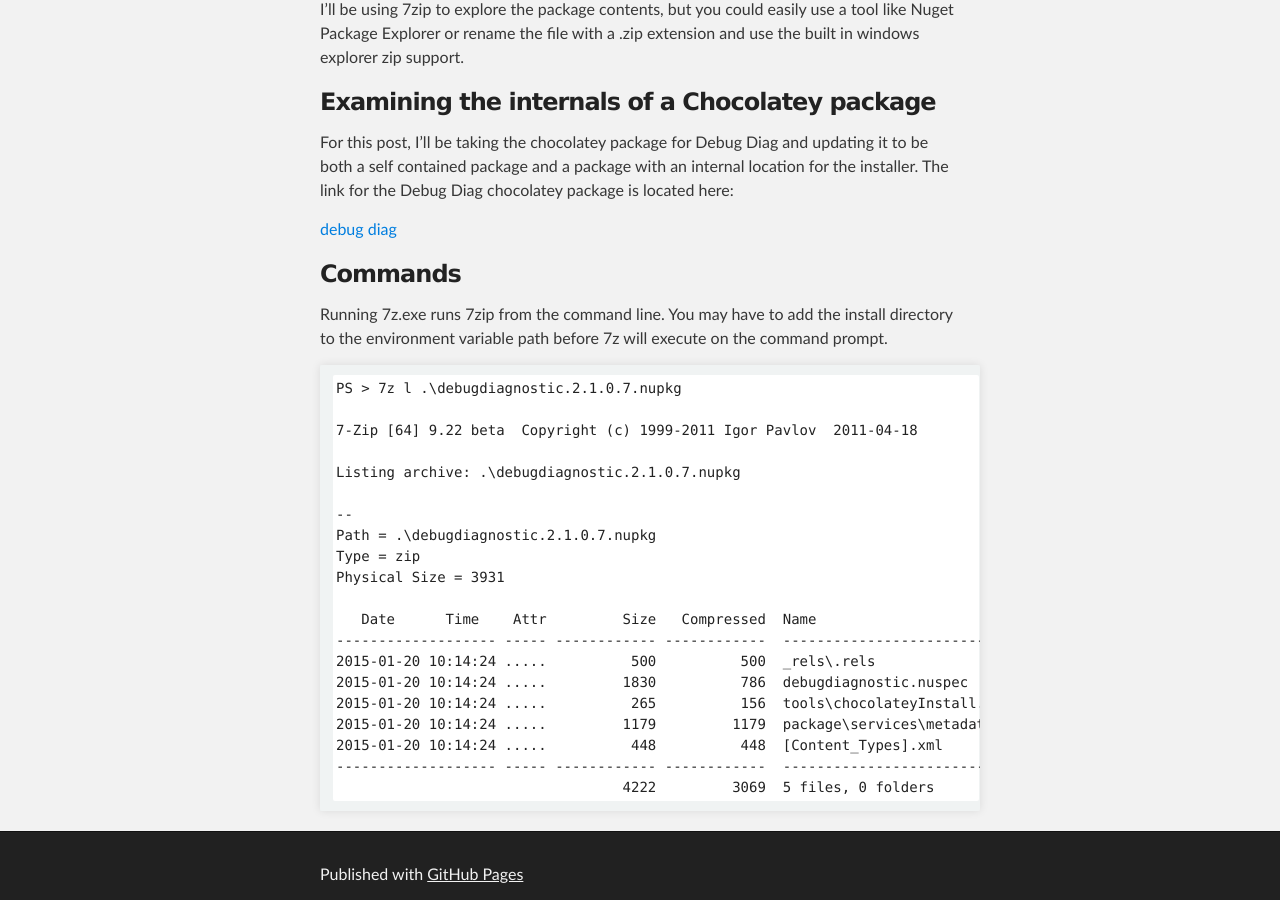
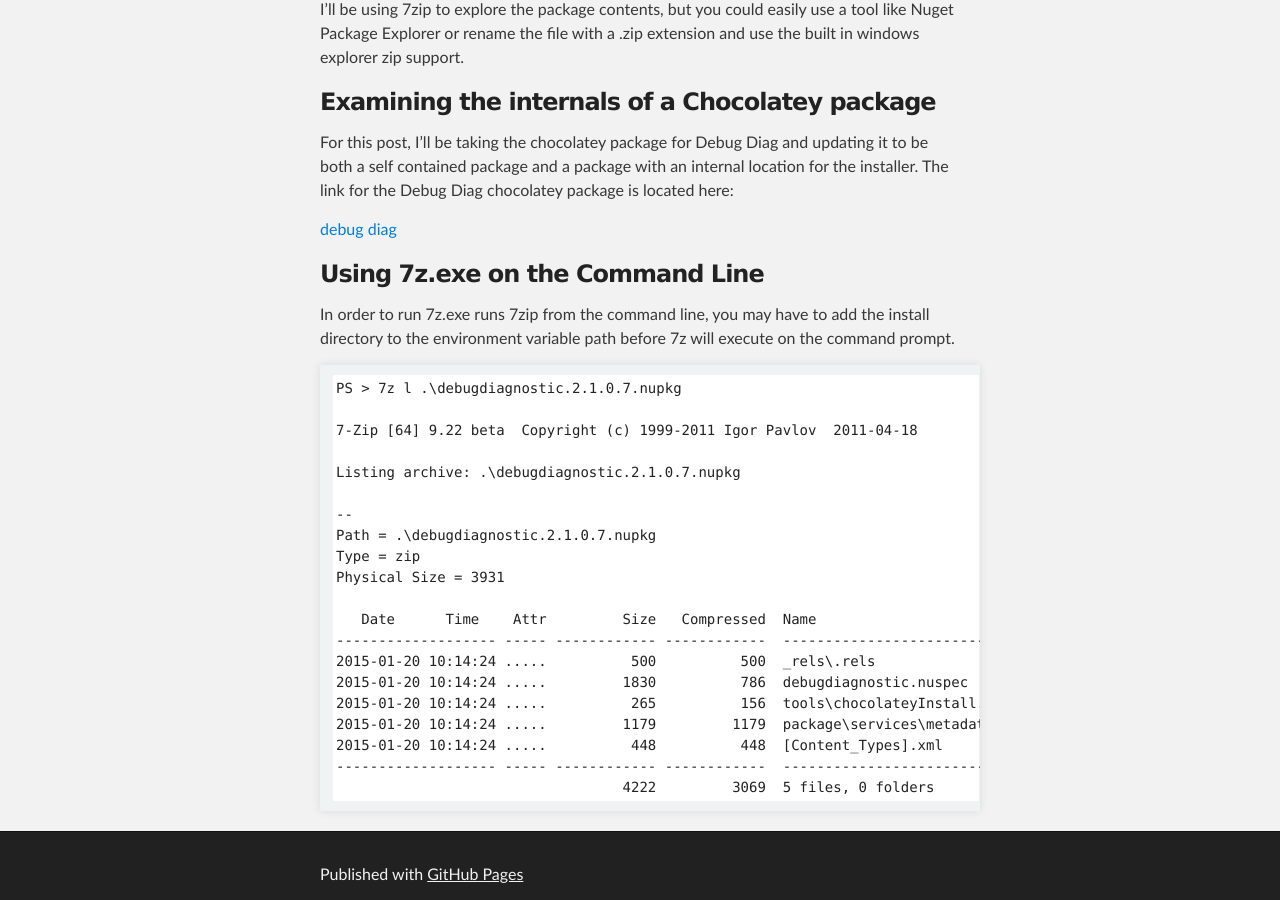
Before and after one commit to patrickhuber/patrickhuber.github.io, a Jekyll site: the page built from _posts/2015-03-19-creating-enterprise-versions-of-public-chocolatey-packages.md, in a window 1280 px wide and 900 px high, scrolled down 1123 px. Built offline with Jekyll 4.4.1, drawn with Linux system fonts in a browser that asks for light colours; Markdown is read by kramdown in place of the engine named in the settings.

Commit message:
updates title and description of initial 7zip section

````diff
--- a/_posts/2015-03-19-creating-enterprise-versions-of-public-chocolatey-packages.md
+++ b/_posts/2015-03-19-creating-enterprise-versions-of-public-chocolatey-packages.md
@@ -35,10 +35,9 @@
 
 [debug diag](https://chocolatey.org/packages/debugdiagnostic)
 
-### Commands
+### Using 7z.exe on the Command Line
 
-Running 7z.exe runs 7zip from the command line.
-You may have to add the install directory to the environment variable path before 7z will execute on the command prompt.
+In order to run 7z.exe runs 7zip from the command line, you may have to add the install directory to the environment variable path before 7z will execute on the command prompt.
 
 ```
 PS > 7z l .\debugdiagnostic.2.1.0.7.nupkg
````
